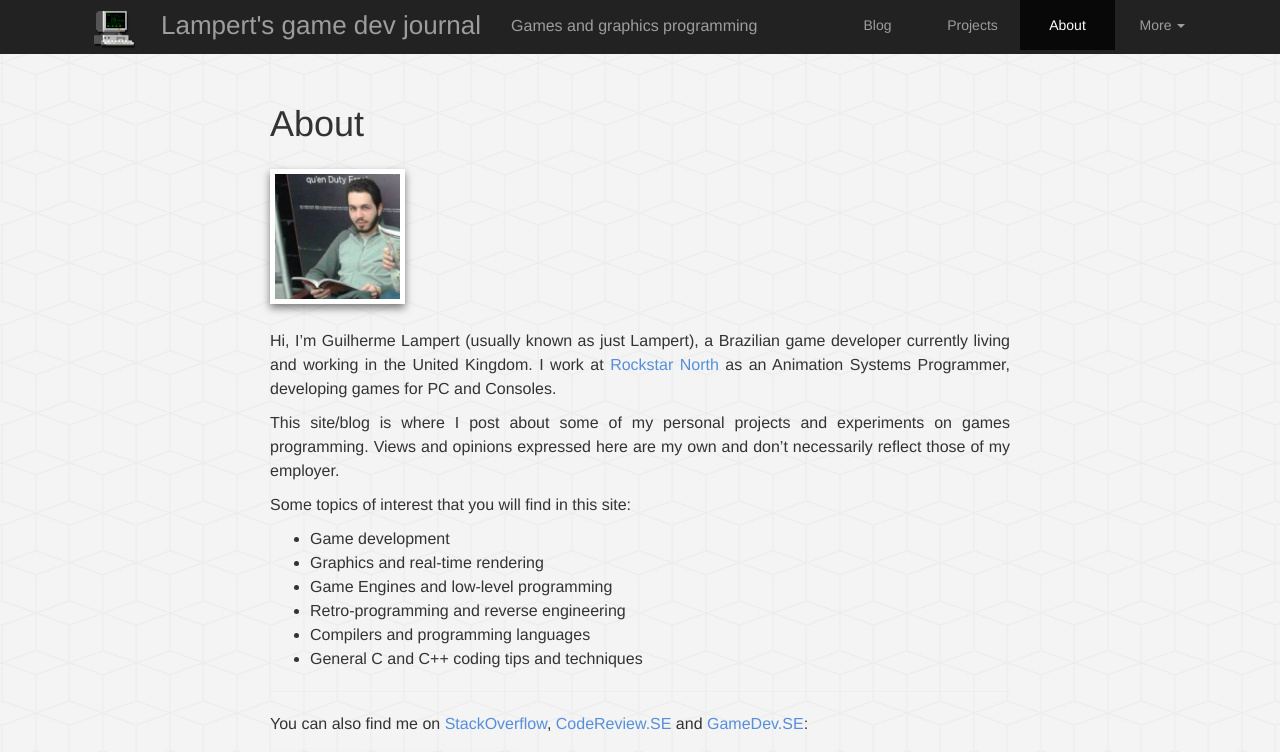
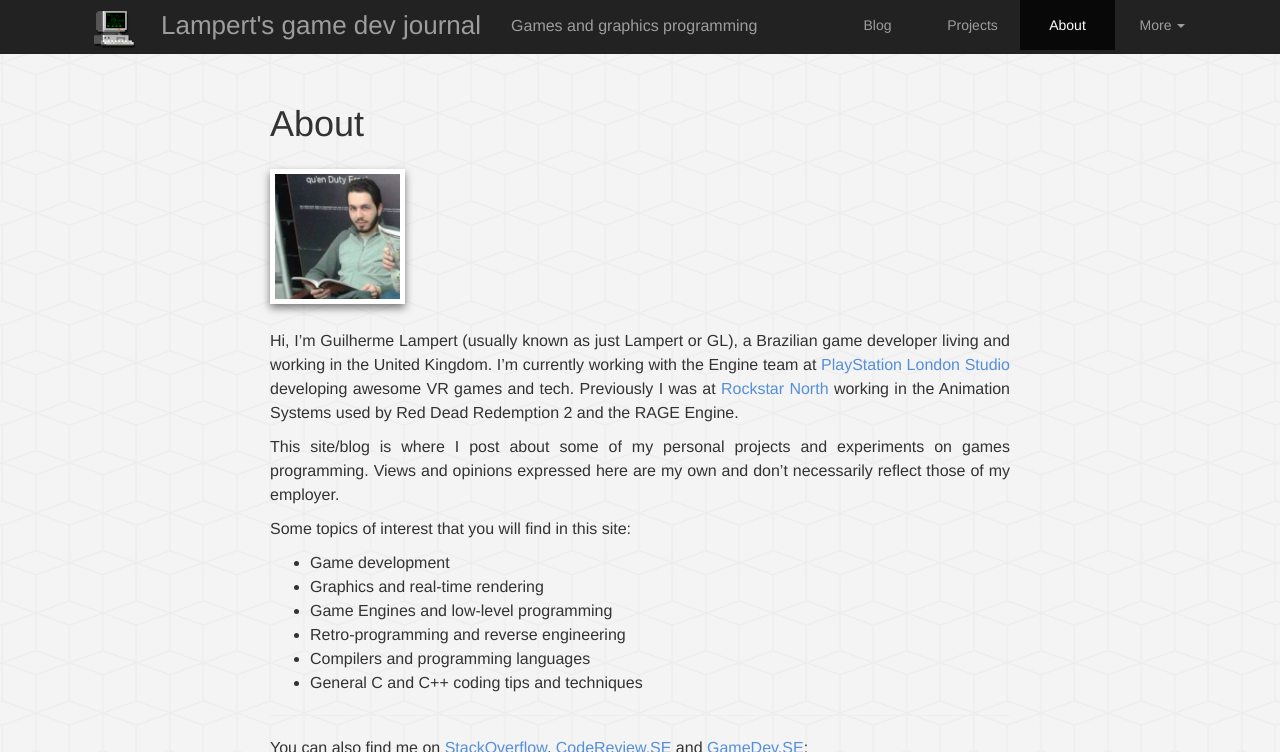
Before and after one commit to glampert/glampert.github.io, a Jekyll site: the page built from pages/about.markdown, in a window 1280 px wide, cut to the strip 0-752 px from the top of the page. Built offline with Jekyll 4.4.1, drawn with Linux system fonts in a browser that asks for light colours; nearby versions of some CDN libraries.

Commit message:
Updated about page with new job info, etc.

```diff
--- a/pages/about.markdown
+++ b/pages/about.markdown
@@ -10,9 +10,7 @@ menu_visible: true
   <img src="{{ "/static/images/profile-pic.png" | prepend: site.baseurl }}" id="profile-pic" title="Me circa 2014">
 </div>
 
-Hi, I'm Guilherme Lampert (usually known as just Lampert), a Brazilian game developer currently living and working
-in the United Kingdom. I work at [Rockstar North](http://www.rockstarnorth.com/) as an Animation Systems Programmer,
-developing games for PC and Consoles.
+Hi, I'm Guilherme Lampert (usually known as just Lampert or GL), a Brazilian game developer living and working in the United Kingdom. I'm currently working with the Engine team at [PlayStation London Studio](https://www.playstation.com/en-gb/footer/about-us/world-wide-studios/sie-london-studio/) developing awesome VR games and tech. Previously I was at [Rockstar North](http://www.rockstarnorth.com/) working in the Animation Systems used by Red Dead Redemption 2 and the RAGE Engine.
 
 This site/blog is where I post about some of my personal projects and experiments on games programming.
 Views and opinions expressed here are my own and don't necessarily reflect those of my employer.
```
Also changed, not shown: 1 other file.
